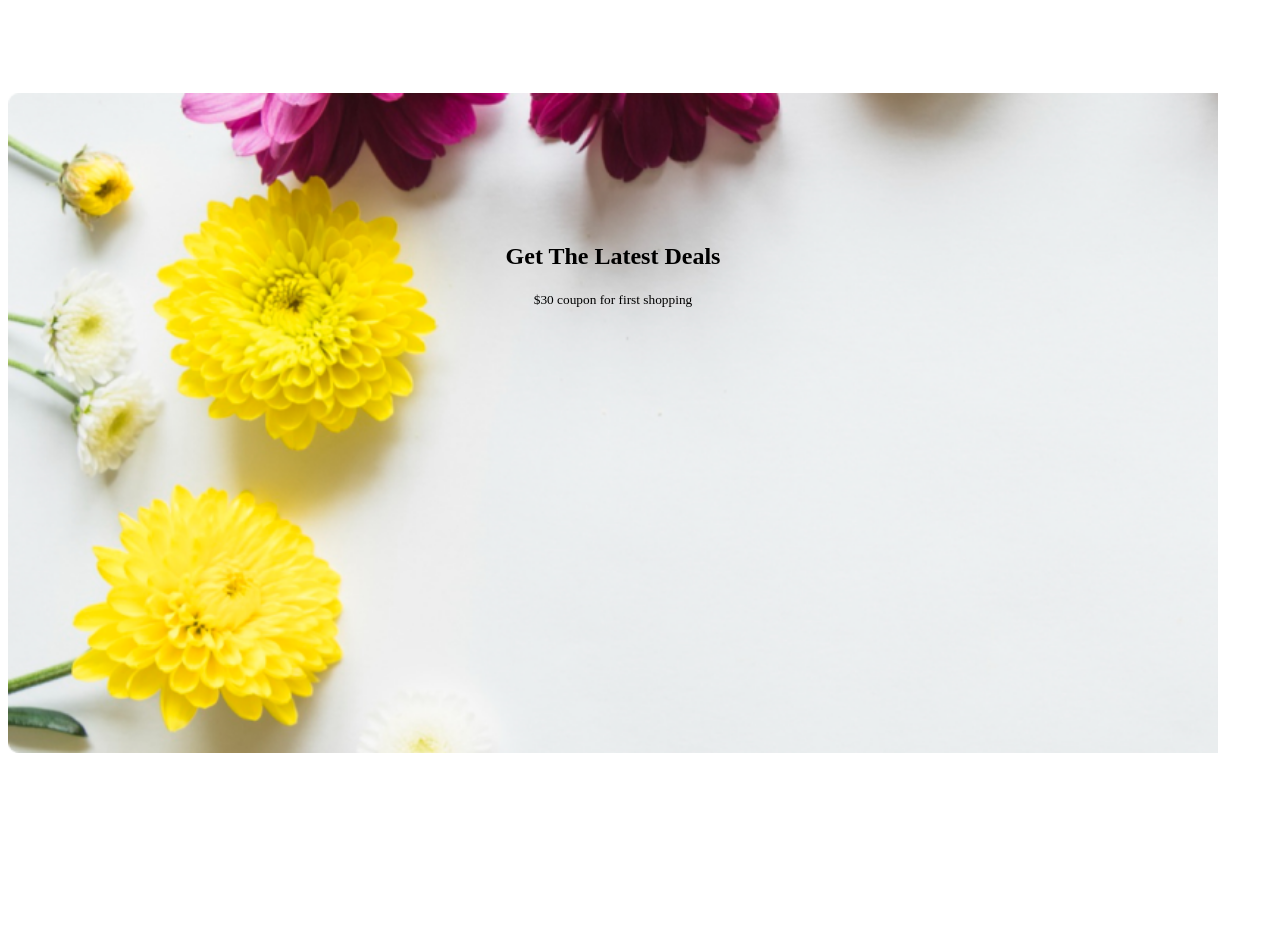
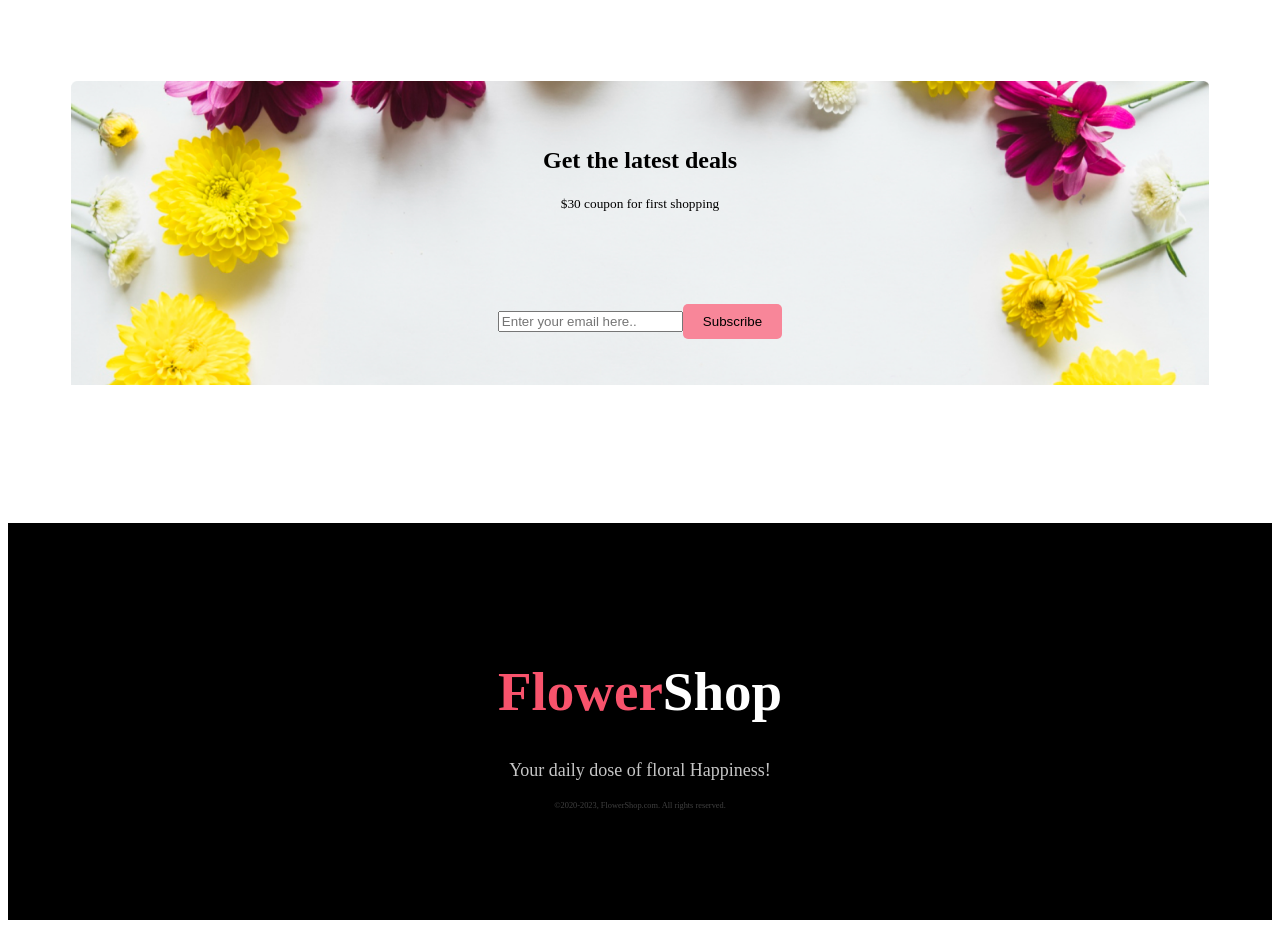
Before and after one commit to neelimapriya/flower-shop, a plain HTML site: page index.html in a window 1280 px wide. Shown: the part 2560-3488 px from the top of the page. Before the commit the page ends 3413 px from the top, so only its background shows below. Drawn offline with Linux system fonts and the light colour scheme.

Commit message:
third commit

```diff
--- a/index.html
+++ b/index.html
@@ -80,7 +80,7 @@
             <div class="insta-title">
 
                 <h2>Instagram</h2>
-                <p>Follow us on instagram<br>@flower_shop</p>
+                <p>Join us on instagram<br>@flower_shop</p>
 
             </div>
             <div class="insta-img">
@@ -95,15 +95,18 @@
         <!-- insta section end -->
 
         <!-- subscribe section start -->
-        <div class="subscribe-section">
-            <div class="subscribe-info">
-                <h2>Get The Latest Deals</h2>
-            <small>$30 coupon for first shopping</small>
+        <div class=" sub-container">
+            <div class="sub-bg">
+                <div class="sub-txt">
+                    <h2>Get the latest deals</h2>
+                    <small>$30 coupon for first shopping</small>
+
+                </div>
+                <div>
+                    <label for="email"><input id="email" type="text" placeholder="Enter your email here.."></label><button class="button">Subscribe</button>
+                </div>
             </div>
-
         </div>
-
-
         <!-- subscribe section end -->
 
 
@@ -111,6 +114,18 @@
 
     </main>
     <footer>
+        <div class="footer-section">
+            <div>
+                <h1 class="footer-title"><span class="color">Flower</span>Shop</h1>
+                <p class="footer-des">Your daily dose of floral Happiness!</p>
+            </div>
+
+            <div class="copyright">
+                <p><small>&copy;2020-2023, FlowerShop.com. All rights reserved.</small></p>
+            </div>
+
+        </div>
+
 
     </footer>
 </body>
--- a/style.css
+++ b/style.css
@@ -119,16 +119,53 @@
     height: 300px;
 
 }
-.subscribe-section{
+.sub-container {
+    width: 100%;
+    height: 380px;
+    display: grid;
+    place-items: center;
+
+}
+.sub-bg {
     background-image: url("./Flower Asset/bg-img2.png");
+    background-size: cover;
+    width: 90%;
+    height: 80%;
+    display: grid;
+    place-items: center;
+}
+.sub-txt {
+    text-align: center;
+    color:black;
+}
 
-    width: 950px;
-    height: 400px;
-    background-repeat: no-repeat;
-    background-size: cover;
-    margin: 100px 0px ;
-    padding: 130px;
+
+
+.footer-section{
+    background-color: black;
+    margin: 100px 0 0 0;
+    padding: 100px 300px;
     text-align: center;
 
 
+
 }
+.footer-title{
+    color: white;
+    font-size:55px;
+    font-weight: bold;
+
+}
+
+.footer-des{
+    color: rgb(198, 198, 198);
+    font-size: 18px;
+    display: flex;
+    flex-direction: column;
+
+}
+.copyright{
+    color: rgba(159, 159, 159, 0.4);
+    font-size: 10px;
+
+}
```
